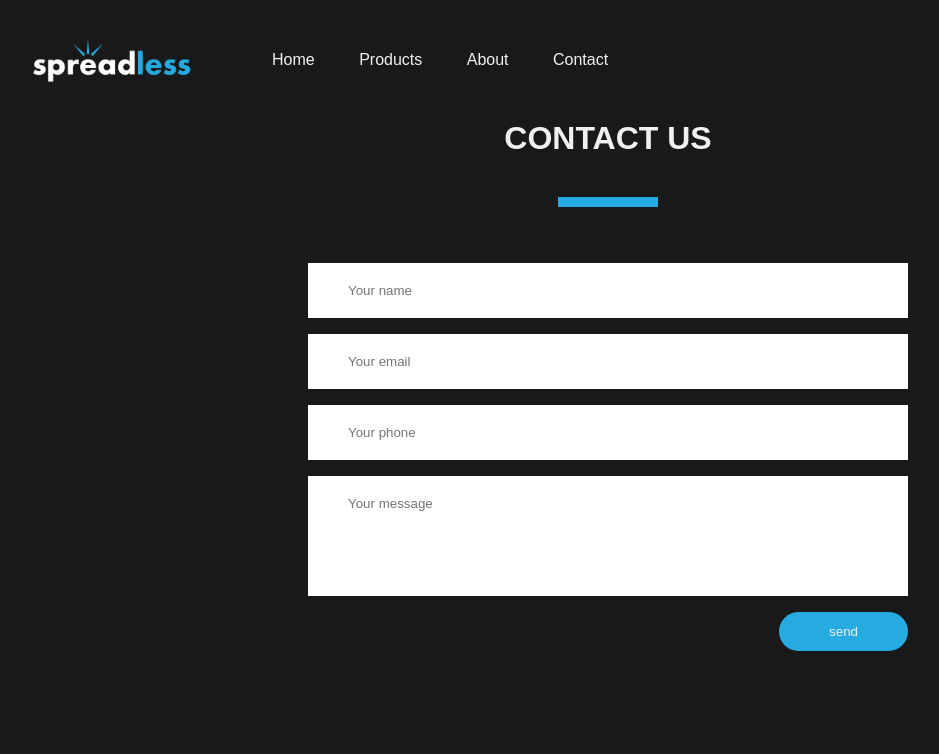
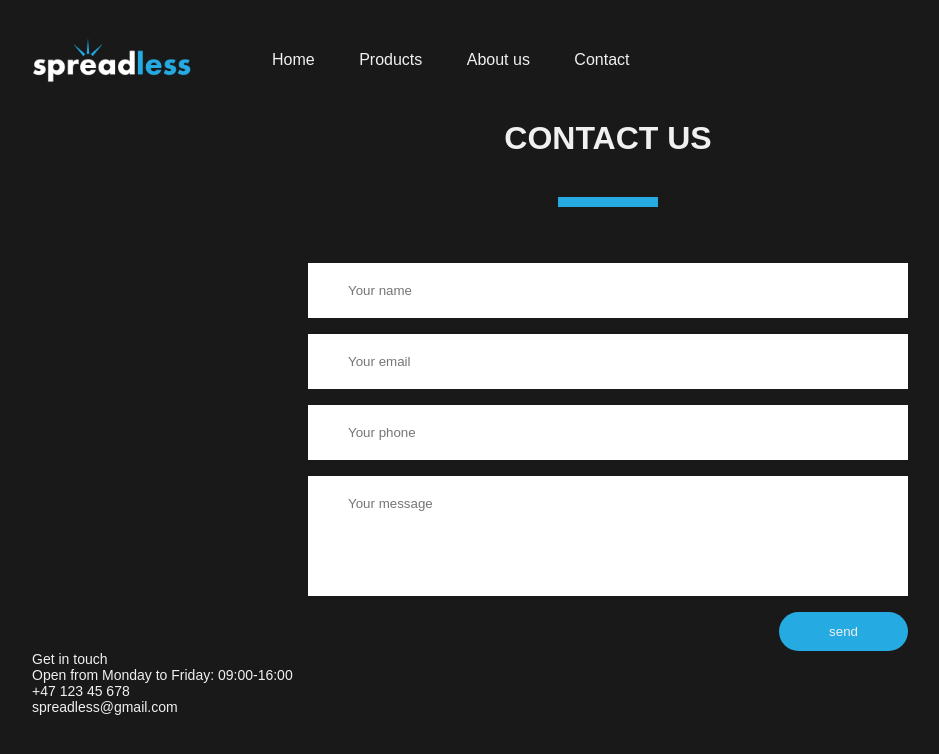
Before and after one commit to imadosan/imadosan.github.io, a plain HTML site: page spreadless/contact.html in a window 1280 px wide. Shown: the whole page, without its empty margins (32-971 px from the left). Drawn offline with Linux system fonts and the light colour scheme.

Commit message:
quick update

```diff
--- a/spreadless/contact.html
+++ b/spreadless/contact.html
@@ -15,7 +15,7 @@
           <ul>
             <li><a href="index.html">Home</a></li>
             <li><a href="products.html">Products</a></li>
-            <li><a href="about.html">About</a></li>
+            <li><a href="about.html">About us</a></li>
             <li><a href="contact.html">Contact</a></li>
           </ul>
         </nav>
@@ -31,5 +31,11 @@
           <input type="submit" class="contact-form-btn" value="send">
         </form>
       </div>
+      <div class="contact-info">
+        <p>Get in touch</p>
+        <p>Open from Monday to Friday: 09:00-16:00</p>
+        <p>+47 123 45 678</p>
+        <p>spreadless@gmail.com</p>
+      </div>
   </body>
   </html>
--- a/spreadless/css/spreadless.css
+++ b/spreadless/css/spreadless.css
@@ -252,3 +252,7 @@ textarea.contact-form-text{
 .contact-form-btn:hover{
   background: #2980b9;
 }
+.contact-info {
+  font-size: 14px;
+  color: #F0F0F0;
+}
```
Also changed, not shown: spreadless/about.html (+1 -1 lines), spreadless/index.html (+1 -1 lines), spreadless/products.html (+2 -2 lines).
